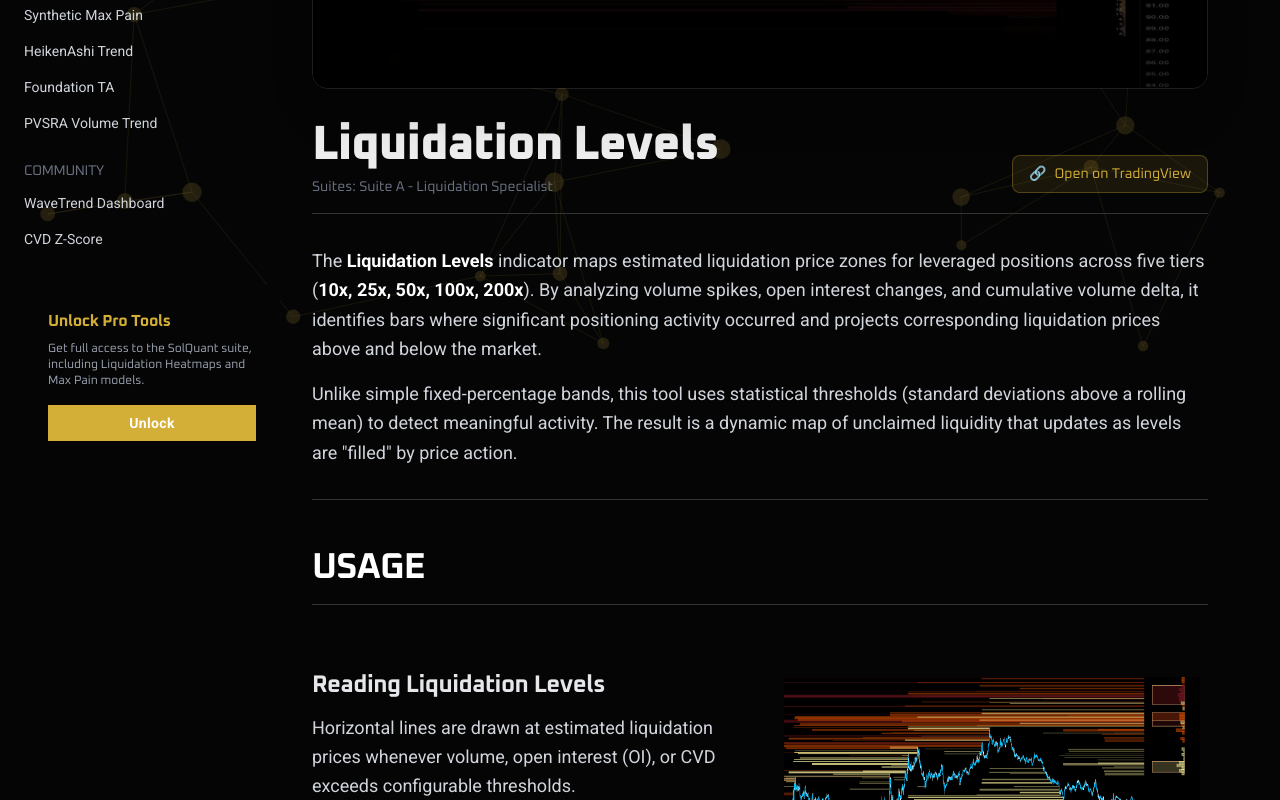
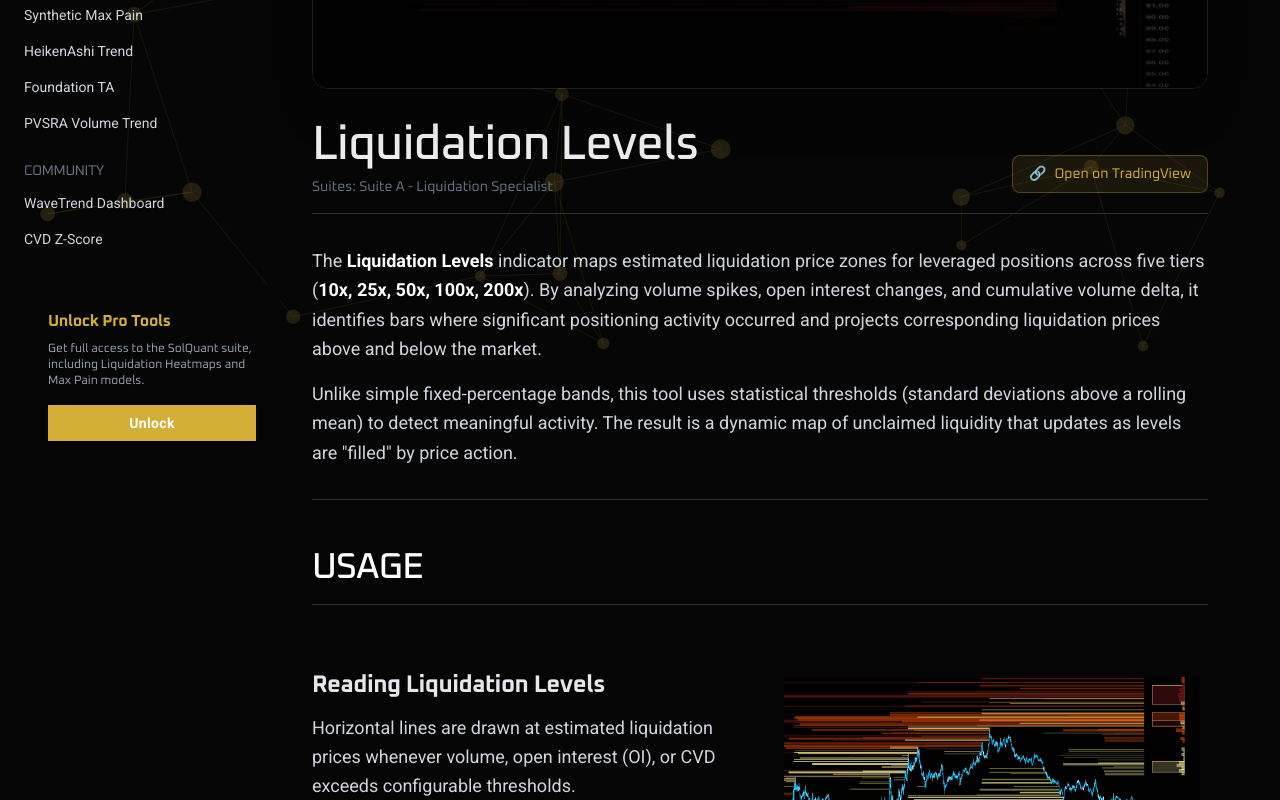
Before and after one commit to lost-sol/solquant, a Next.js app: page /docs/liquidation-levels in a window 1280 px wide. Shown: the part 400-1200 px from the top of the page. Built offline with nearby package versions, Linux system fonts and the light colour scheme; no server answers.

Commit message:
refactor: Standardize h1 font weight by removing utility classes and applying a global CSS rule.

```diff
--- a/src/app/docs/[slug]/page.tsx
+++ b/src/app/docs/[slug]/page.tsx
@@ -26,7 +26,7 @@
             // Mock fallback for standard articles if Notion isn't connected
             return (
                 <div className="prose prose-invert max-w-none">
-                    <h1 className="text-4xl font-extrabold tracking-tight mb-4">PVSRA Volume Integration</h1>
+                    <h1 className="text-4xl tracking-tight mb-4">PVSRA Volume Integration</h1>
                     <p className="font-mono text-sm text-gray-500 mb-8 pb-4 border-b border-border">Fallback Mode - Configure Notion API</p>
                     <div className="p-6 bg-solquant-blue/10 border-l-4 border-solquant-blue flex items-start space-x-4 wireframe-box">
                         <span className="text-xl">💡</span>
@@ -63,7 +63,7 @@
 
             <div className="flex flex-col md:flex-row md:items-end justify-between gap-4 mb-4">
                 <div>
-                    <h1 className="text-4xl md:text-5xl font-extrabold tracking-tight mb-0">{articleMeta.title}</h1>
+                    <h1 className="text-4xl md:text-5xl tracking-tight mb-0">{articleMeta.title}</h1>
                     <p className="font-mono text-sm text-gray-500 mt-2">
                         {((articleMeta as any).categories || []).length > 0
                             ? `Suites: ${(articleMeta as any).categories.join(", ")}`
--- a/src/app/docs/page.tsx
+++ b/src/app/docs/page.tsx
@@ -6,7 +6,7 @@
 
     return (
         <div className="prose prose-invert max-w-none">
-            <h1 className="text-4xl font-extrabold tracking-tight mb-4">SolQuant Indicators</h1>
+            <h1 className="text-4xl tracking-tight mb-4">SolQuant Indicators</h1>
             <p className="text-xl text-gray-400 font-mono mb-8">
                 Welcome to the technical authority hub. We decode market mechanics before we explain settings.
             </p>
--- a/src/app/globals.css
+++ b/src/app/globals.css
@@ -29,6 +29,10 @@
     -moz-osx-font-smoothing: grayscale;
 }
 
+h1 {
+    font-weight: 500 !important;
+}
+
 h1,
 h2,
 h3,
--- a/src/app/page.tsx
+++ b/src/app/page.tsx
@@ -26,7 +26,7 @@
                     <div className="absolute inset-0 bg-gradient-to-b from-transparent via-[#050505]/50 to-[#050505] z-10"></div>
                     <Image src="/images/twitter-header.png" alt="Hero Background" fill className="object-cover object-center grayscale mix-blend-screen" priority />
                 </div>
-                <h1 className="text-5xl md:text-7xl font-extrabold tracking-tighter relative z-10">
+                <h1 className="text-5xl md:text-7xl tracking-tighter relative z-10">
                     Stop Guessing. <br className="hidden md:block" />
                     <span className="text-solquant-gold">Start Seeing.</span>
                 </h1>
--- a/src/components/NotionRenderer.tsx
+++ b/src/components/NotionRenderer.tsx
@@ -69,7 +69,7 @@
 
                     case 'heading_1':
                         return (
-                            <h1 key={block.id} className={`text-4xl font-bold mt-12 mb-6 border-b border-border pb-4 ${blockColor || 'text-white'}`}>
+                            <h1 key={block.id} className={`text-4xl mt-12 mb-6 border-b border-border pb-4 ${blockColor || 'text-white'}`}>
                                 {renderRichText(blockContent.rich_text, blockColor)}
                             </h1>
                         );
```
